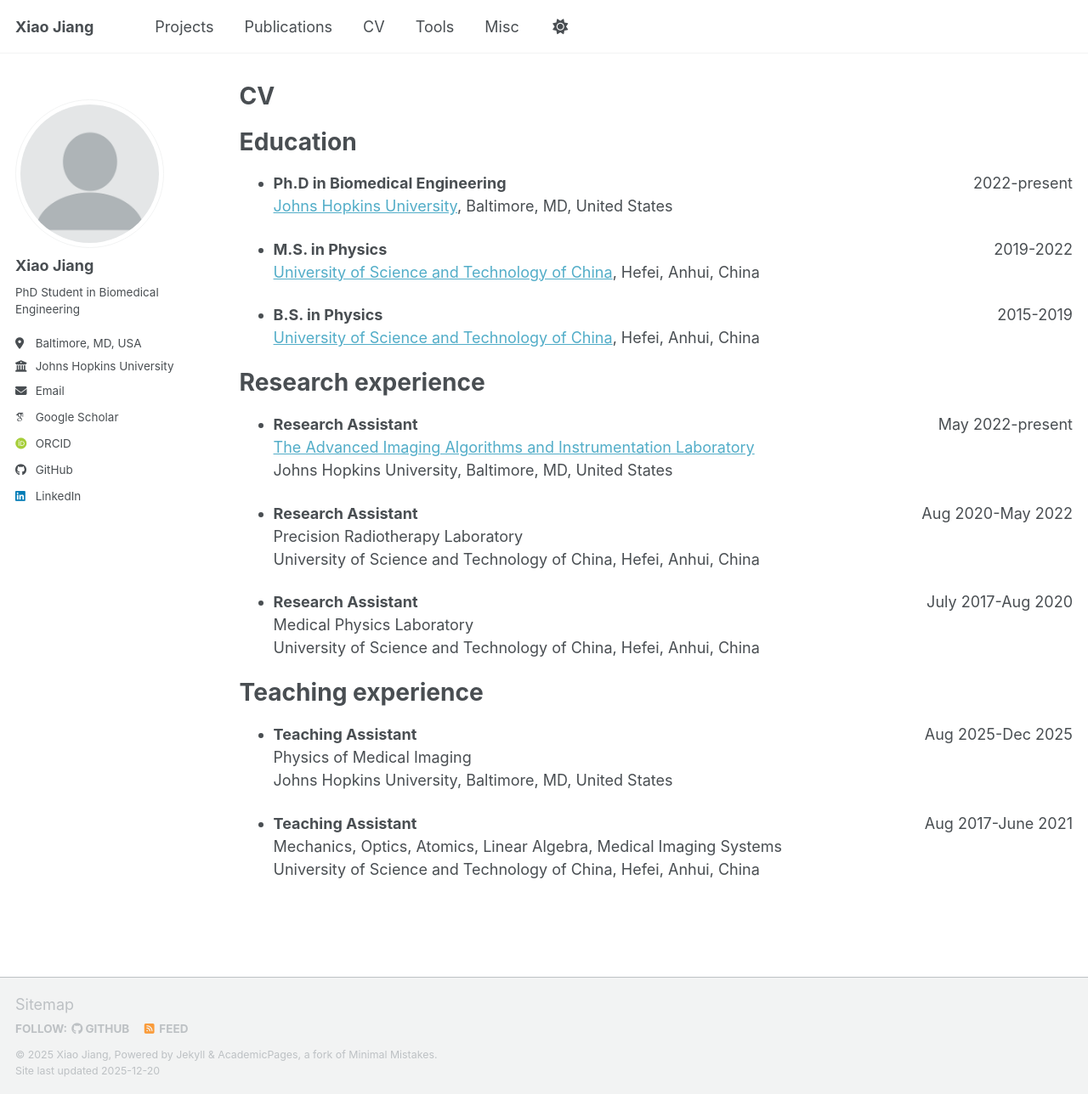
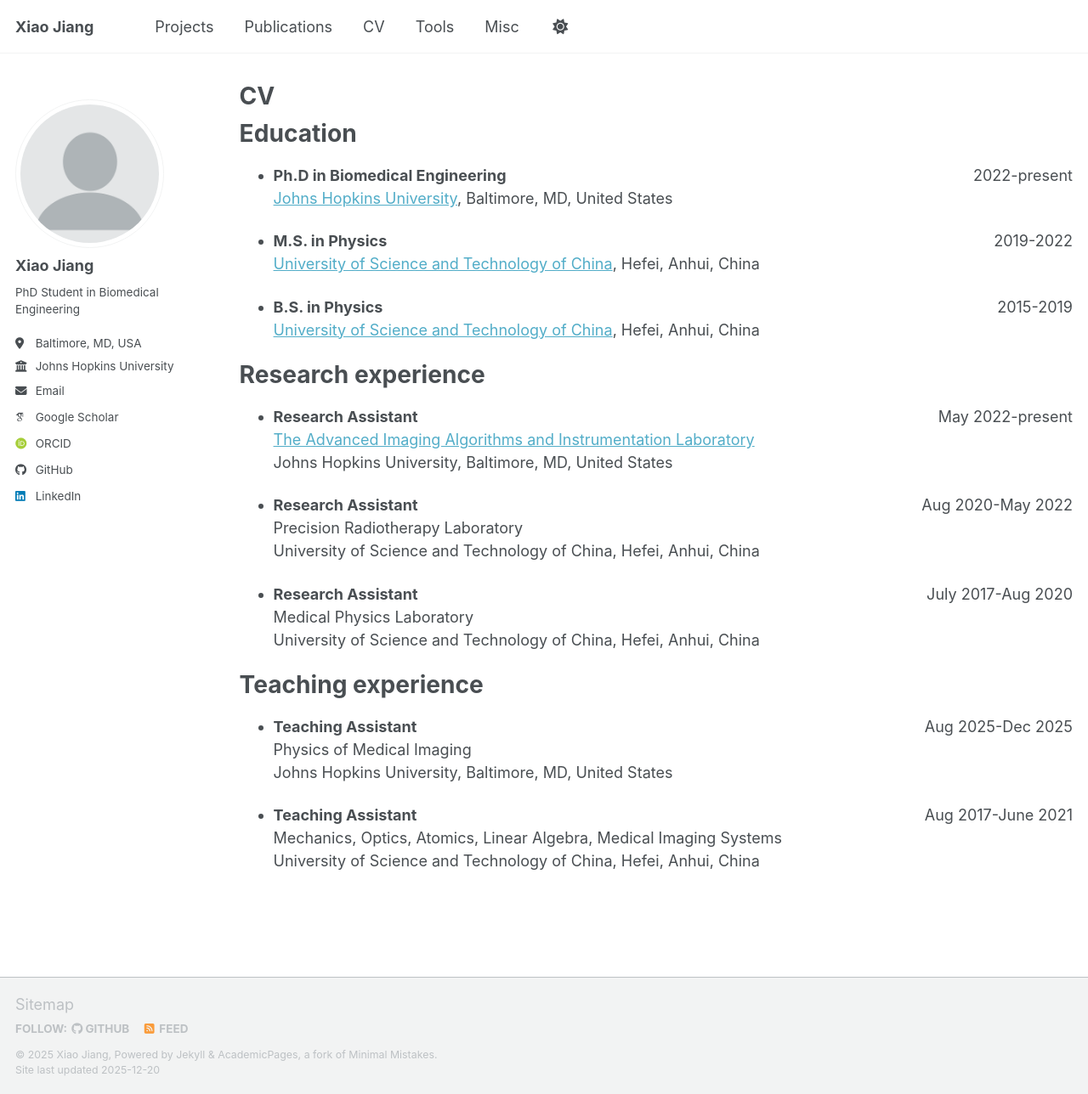
Before and after one commit to Xiao-Jiang-22/Xiao-Jiang-22.github.io, a Jekyll site: the page built from _pages/cv.md, in a window 1280 px wide and 1288 px high. Shown: the whole window at 85% size. Built offline with Jekyll 4.4.1, drawn with Linux system fonts in a browser that asks for light colours; some web fonts are replaced; a script bundle is joined from its source files by our own code; library files that are not in the unit come from our copies.

Commit message:
Update cv.md

```diff
--- a/_pages/cv.md
+++ b/_pages/cv.md
@@ -9,8 +9,6 @@ redirect_from:
 
 <!-- {% include base_path %} -->
 
-<p></p>
-
 Education
 ======
 * **Ph.D in Biomedical Engineering** <span style="float:right;">2022-present</span>
@@ -21,8 +19,6 @@ Education
 
 * **B.S. in Physics** <span style="float:right;">2015-2019</span>
 [University of Science and Technology of China](https://www.ustc.edu.cn/), Hefei, Anhui, China
-
-<p></p>
 
 Research experience
 ======
@@ -37,8 +33,6 @@ University of Science and Technology of China, Hefei, Anhui, China
 * **Research Assistant** <span style="float:right;">July 2017-Aug 2020</span>
 Medical Physics Laboratory
 University of Science and Technology of China, Hefei, Anhui, China
-
-<p></p>
 
 Teaching experience
 ======
```
